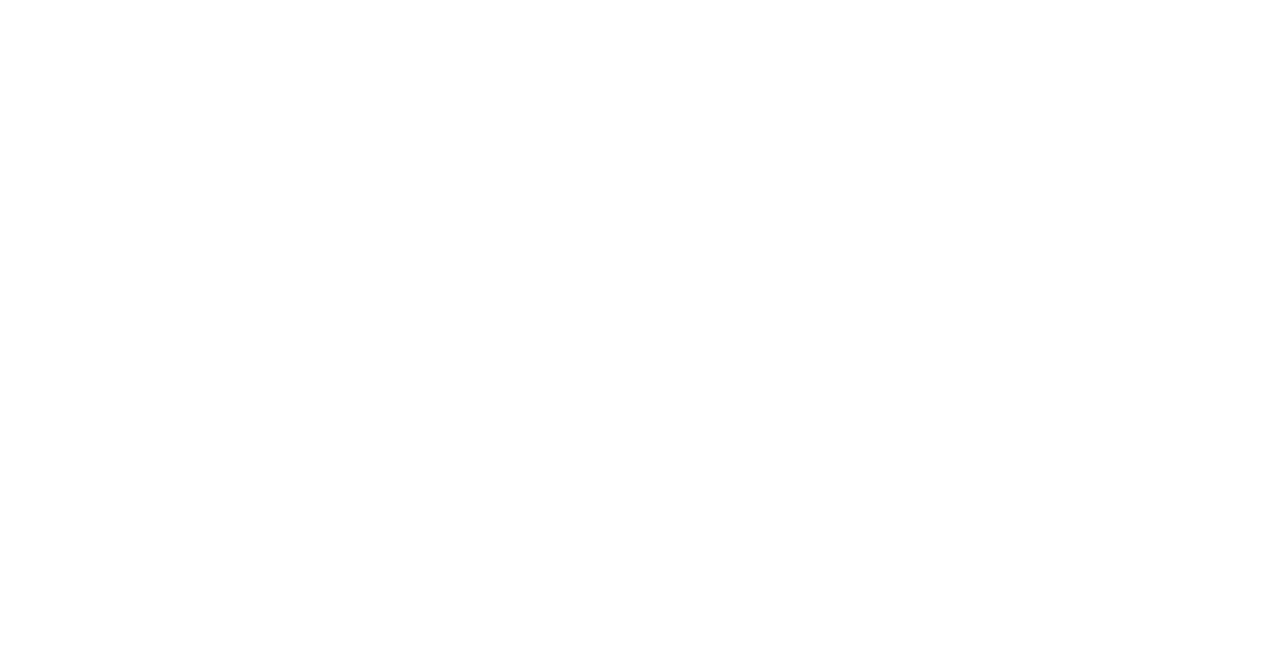
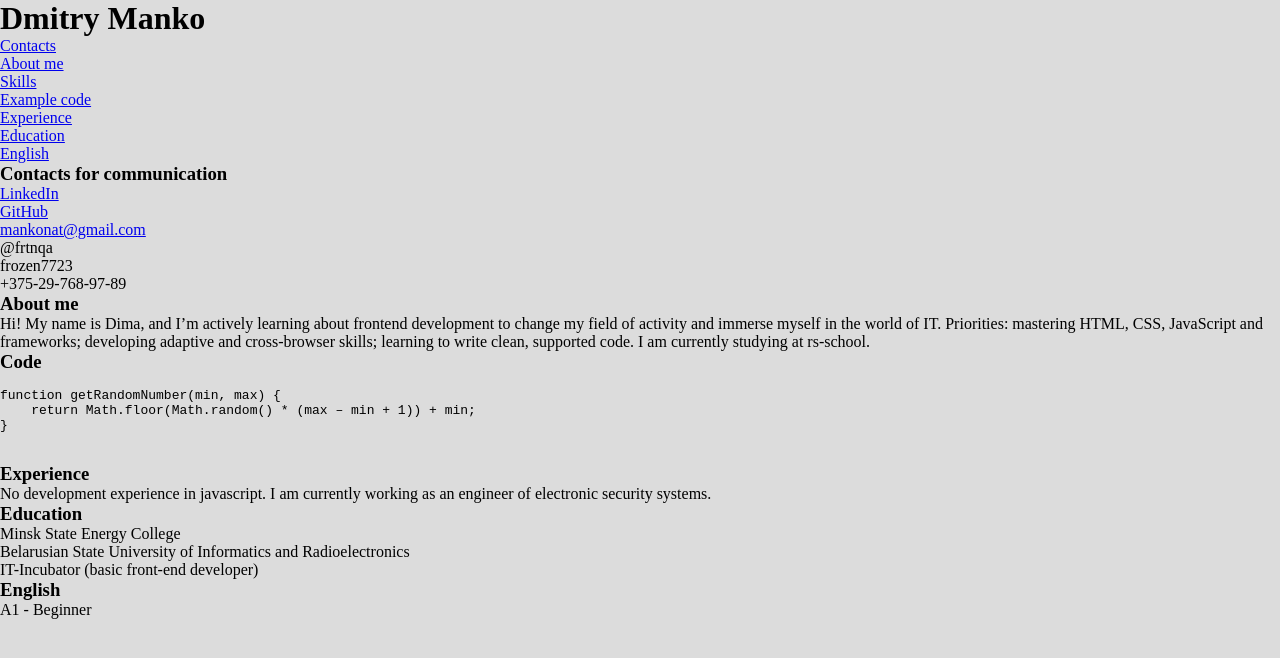
Before and after one commit to DimaManko/rsschool-cv, a plain HTML site: page index.html in a window 1280 px wide. Drawn offline with Linux system fonts and the light colour scheme.

Commit message:
feat: add header, main, footer

```diff
--- a/index.html
+++ b/index.html
@@ -3,8 +3,97 @@
 <head>
     <meta charset="UTF-8">
     <meta name="viewport" content="width=device-width, initial-scale=1.0">
-    <title>Document</title>
+    <title>CV Dmitry Manko</title>
+    <link rel="preconnect" href="https://fonts.googleapis.com">
+    <link rel="preconnect" href="https://fonts.gstatic.com" crossorigin>
+    <link href="https://fonts.googleapis.com/css2?family=Rubik:wght@400;500&display=swap" rel="stylesheet">
+    <link rel="stylesheet" href="style.css">
+    <link rel="icon" href="assets/img/fav.ico">
 </head>
 <body>
+    <header class="header">
+        <div class="container">
+            <div class="header-wrapper">
+                <h1 class="main-title">Dmitry Manko</h1>
+                <nav class="nav">
+                    <ul class="menu">
+                        <li class="menu-item">
+                            <a class="menu-link" href="#conact">Contacts</a>
+                        </li>
+                        <li class="menu-item">
+                            <a class="menu-link" href="#about-me">About me</a>
+                        </li>
+                        <li class="menu-item">
+                            <a class="menu-link" href="#skills">Skills</a>
+                        </li>
+                        <li class="menu-item">
+                            <a class="menu-link" href="#example-code">Example code</a>
+                        </li>
+                        <li class="menu-item">
+                            <a class="menu-link" href="#experience">Experience</a>
+                        </li>
+                        <li class="menu-item">
+                            <a class="menu-link" href="#education">Education</a>
+                        </li>
+                        <li class="menu-item">
+                            <a class="menu-link" href="#english">English</a>
+                        </li>
+                    </ul>
+                </nav>
+            </div>
+        </div>
+    </header>
+    <main class="main">
+        <div class="container">
+            <div class="main-wrapper">
+                <div class="contacts-wrapper">
+                    <h3 class="title-contact">Contacts for communication</h3>
+                    <ul class="list-contact" id="contact">
+                        <li class="contact-item" id="linkedin"><a class="contact-link" href="https://www.linkedin.com/in/%D0%B4%D0%BC%D0%B8%D1%82%D1%80%D0%B8%D0%B9-%D0%BC%D0%B0%D0%BD%D1%8C%D0%BA%D0%BE-273280349/">LinkedIn</a></li>
+                        <li class="contact-item" id="github"><a class="contact-link" href="https://github.com/DimaManko">GitHub</a></li>
+                        <li class="contact-item" id="email"><a class="contact-link" href="mailto:mankonat@gmail.com">mankonat@gmail.com</a></li>
+                        <li class="contact-item" id="telegram">@frtnqa</li>
+                        <li class="contact-item" id="discord">frozen7723</li>
+                        <li class="contact-item" id="phone">+375-29-768-97-89</li>
+                    </ul>
+                </div>
+                <div class ="about-wrapper" id="about-me">
+                    <h3 class="title-about">About me</h3>
+                    <p class="text-about">Hi!
+My name is Dima, and I’m actively learning about frontend development to change my field of activity and immerse myself in the world of IT. Priorities: mastering HTML, CSS, JavaScript and frameworks; developing adaptive and cross-browser skills; learning to write clean, supported code. I am currently studying at rs-school.</p>
+                </div>
+                <div class="skill-wrapper" id="skills">
+
+                </div>
+                <div class="example-wrapper">
+                    <h3 class="title-code" id="example-code">Code</h3>
+                    <pre>
+                        <code>
+function getRandomNumber(min, max) {
+    return Math.floor(Math.random() * (max – min + 1)) + min;
+}
+                        </code>
+                    </pre>
+                </div>
+                <div class="experience-wrapper">
+                    <h3 class="title-expireance" id="experience">Experience</h3>
+                    <p class="text-expiriance">No development experience in javascript. I am currently working as an engineer of electronic security systems.</p>
+                </div>
+                <div class="edu-wrapper">
+                    <h3 class="title-education">Education</h3>
+                    <ul class="list-education" id="education">
+                        <li class="education-item">Minsk State Energy College</li>
+                        <li class="education-item">Belarusian State University of Informatics and Radioelectronics</li>
+                        <li class="education-item">IT-Incubator (basic front-end developer)</li>
+                    </ul>
+                </div>
+                <div class="eng-wrapper">
+                    <h3 class="title-english" id="english">English</h3>
+                    <span class="text-english">А1 - Beginner</span>
+                </div>
+            </div>
+        </div>
+    </main>
+    <footer></footer>
 </body>
 </html>
--- a/style.css
+++ b/style.css
@@ -0,0 +1,10 @@
+* {
+    padding: 0px;
+	margin: 0px;
+	box-sizing: border-box;
+    background-color: #DCDCDC;
+}
+
+html {
+    scroll-behavior: smooth;
+}
```
Also changed, not shown: assets/img/fav.ico (added), assets/img/menu-burger.svg (added), assets/img/photo.png (added), assets/img/rs-school-logo.svg (added).
